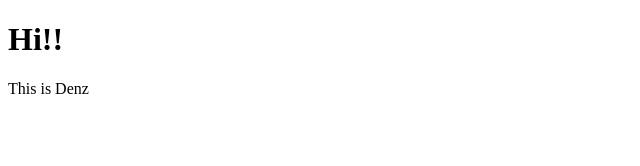
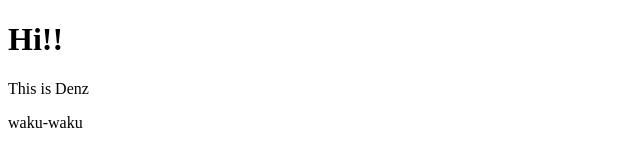
Before and after one commit to d3nzzzzz/github-activity, a plain HTML site: page index.html in a window 1280 px wide. Shown: the full height of the page, 0-640 px from the left. Drawn offline with Linux system fonts and the light colour scheme.

Commit message:
Added waku-waku in the index.html

```diff
--- a/index.html
+++ b/index.html
@@ -7,6 +7,6 @@
 
 <h1> Hi!!</h1>
 <p>This is Denz</p>
-
+<p>waku-waku</p>
 </body>
 </html>
```
